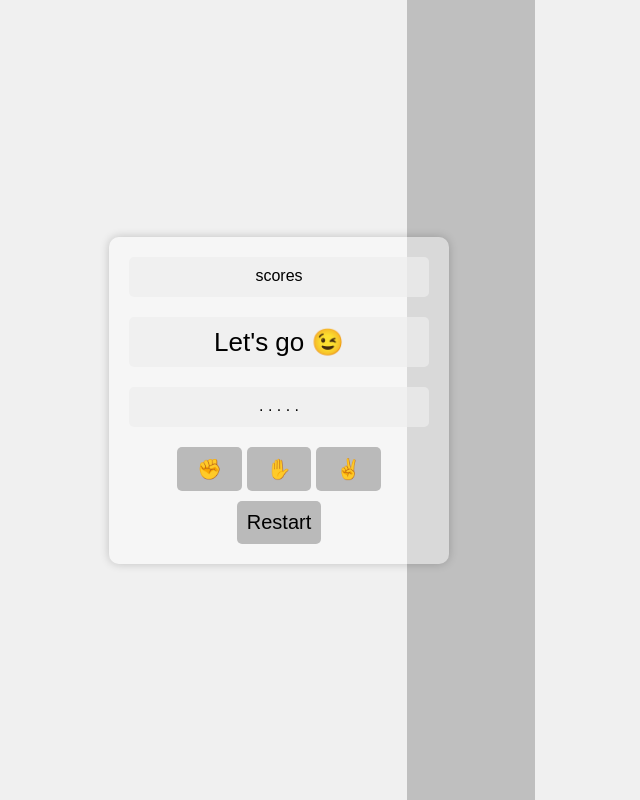
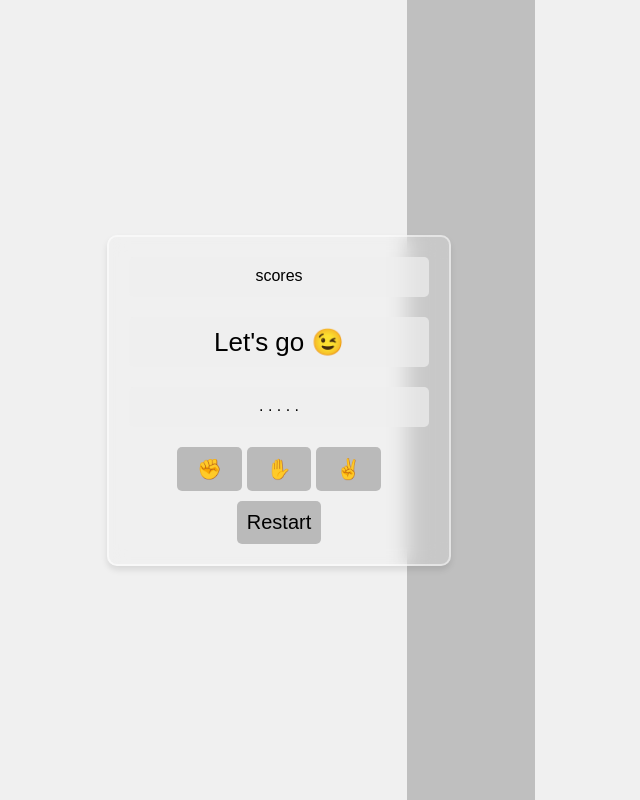
Before and after one commit to sai-wunna/sai-wunna-code-rock.github.io, a plain HTML site: page index.html in a window 1280 px wide. Shown: the whole page, without its empty margins (361-1001 px from the left). Drawn offline with Linux system fonts and the light colour scheme.

Commit message:
Update style.css

```diff
--- a/style.css
+++ b/style.css
@@ -23,14 +23,16 @@ body:before {
 }
 
 .container {
-  min-width: 300px;
+    min-width: 300px;
   margin: 0 auto;
-  background-color: #ffffff67;
   padding: 20px;
   border-radius: 10px;
-  box-shadow: 0 0 10px rgba(0, 0, 0, 0.2);
   text-align: center;
   z-index: 2;
+  background: rgba(237, 237, 237, 0.2);
+  backdrop-filter: blur(10px);
+  border: 2px solid rgba(255, 255, 255, 0.5);
+  box-shadow: 0 4px 6px rgba(0, 0, 0, 0.1);
 }
 
 #result {
```
